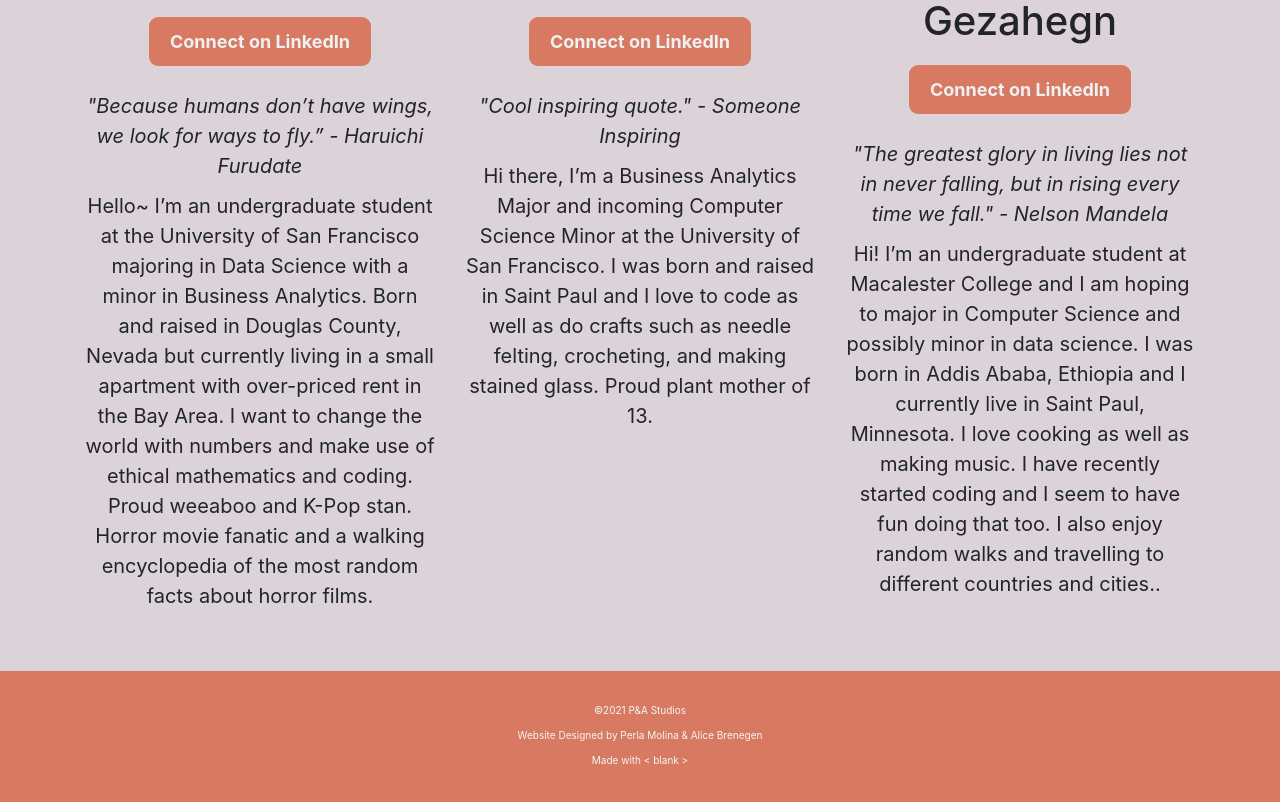
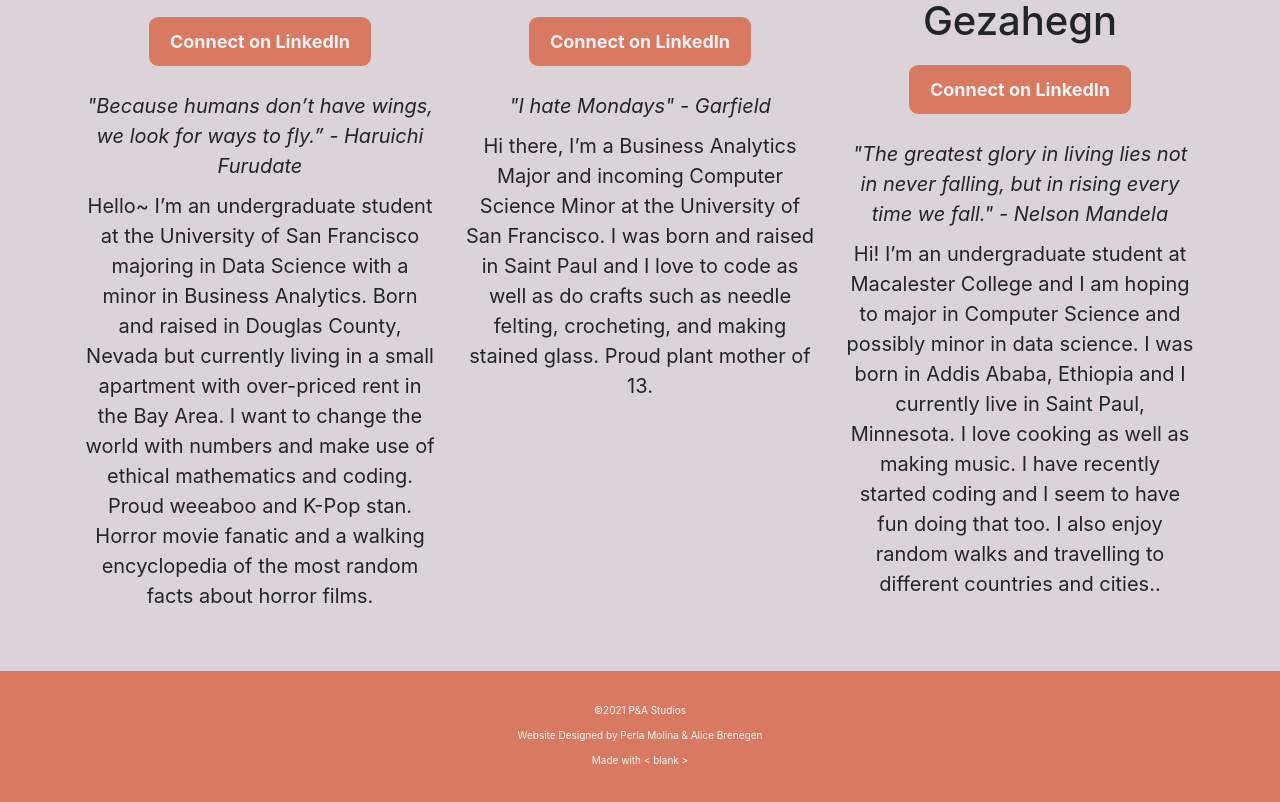
Before and after one commit to PerlaMolina/2021-HackTheGap-Team1, a plain HTML site: page about.html in a window 1280 px wide. Shown: the part 1327-2129 px from the top of the page. Drawn offline with nearby package versions, Linux system fonts and the light colour scheme; a script that the page names is missing.

Commit message:
Update about.html
added quote

```diff
--- a/about.html
+++ b/about.html
@@ -91,7 +91,7 @@
       <p align="center"><!--<strong>Email: </strong><a href="mailto: email">email@email.com</a><br/>-->
          <a href="https://www.linkedin.com/in/alicebrenengen/" target="_blank"><button class="btn"><strong>Connect on LinkedIn</strong></button></a></p>
       <br/>
-      <p align="center"><em>"Cool inspiring quote." - Someone Inspiring</em></p>
+      <p align="center"><em>"I hate Mondays" - Garfield</em></p>
       <p>Hi there, I’m a Business Analytics Major and incoming Computer Science Minor at the University of San Francisco. I was born and raised in Saint Paul and I love to code as well as do crafts such as needle felting, crocheting, and making stained glass. Proud plant mother of 13.</p>
     </section>
 
```
